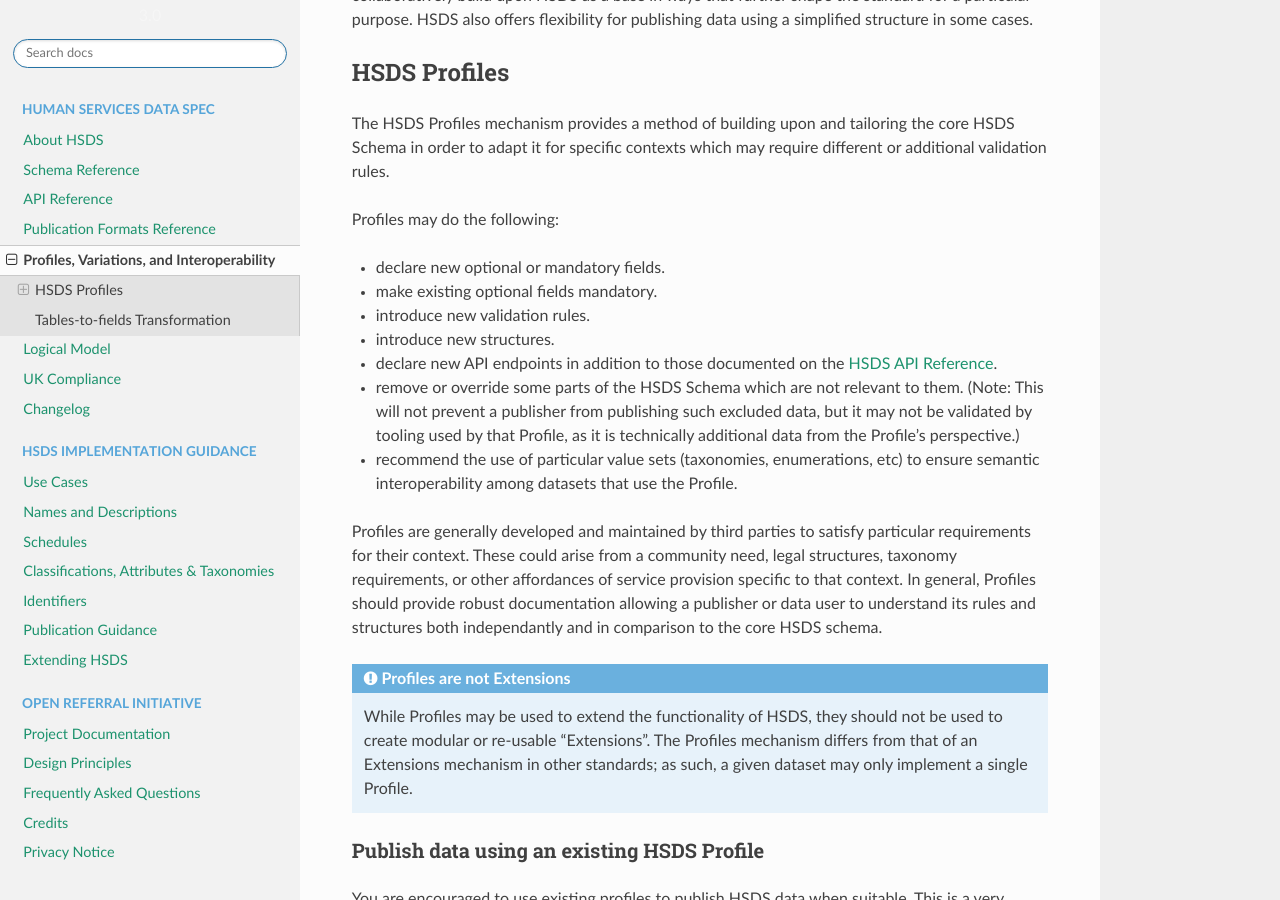
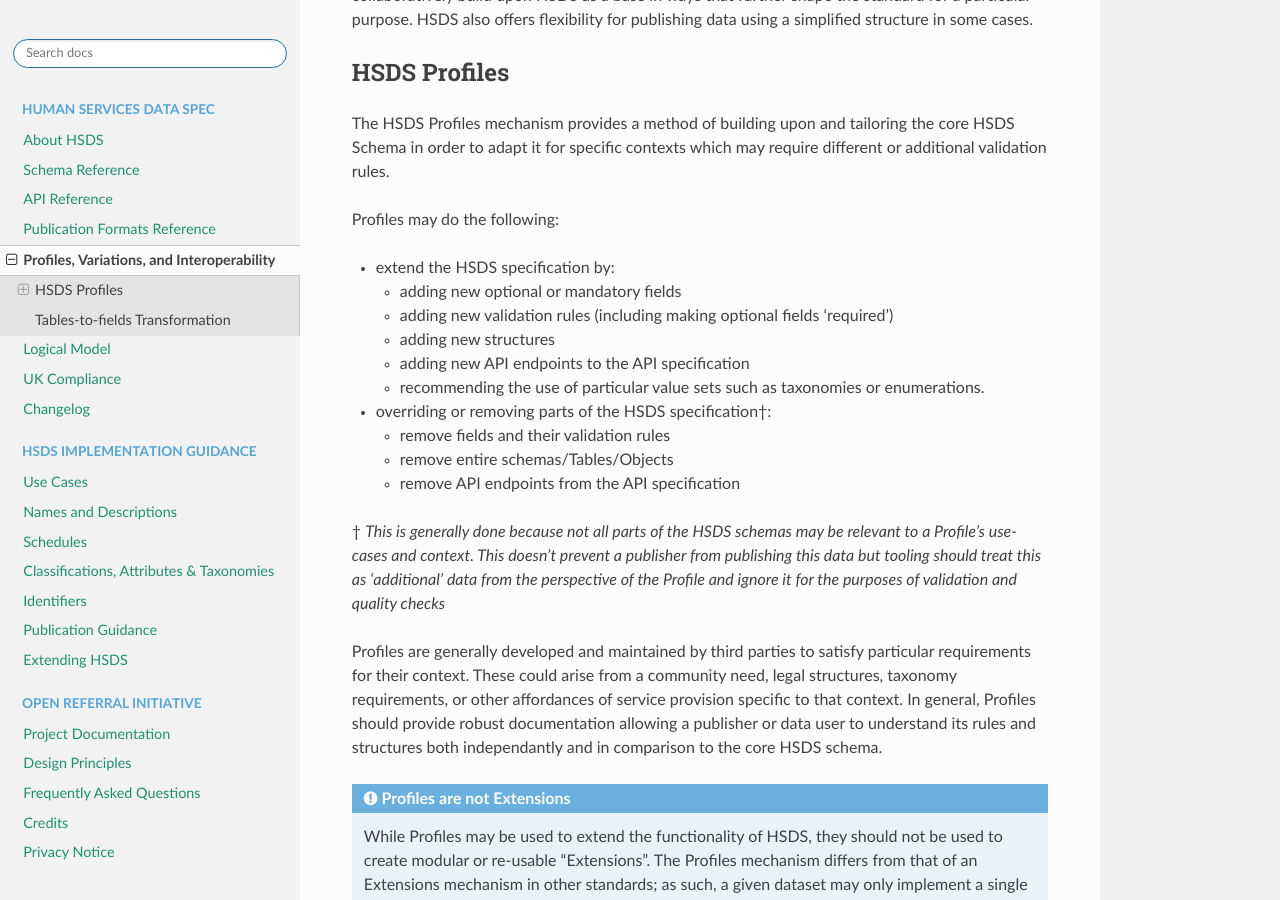
Before and after one commit to openreferral/specification, a Sphinx documentation site: the page built from docs/hsds/variations_interoperability.md, in a window 1280 px wide and 900 px high, scrolled down 440 px. Built offline with Sphinx 7.4.7 and the Read the Docs theme 2.0.0, drawn with Linux system fonts in a browser that asks for light colours; a script that is not in the unit is left out; comment, search, counter and statistics services are not loaded.

Commit message:
refactored bullet list of profile abilities

```diff
--- a/docs/hsds/variations_interoperability.md
+++ b/docs/hsds/variations_interoperability.md
@@ -14,13 +14,18 @@ The HSDS Profiles mechanism provides a method of building upon and tailoring the
 
 Profiles may do the following:
 
-* declare new optional or mandatory fields.
-* make existing optional fields mandatory.
-* introduce new validation rules.
-* introduce new structures.
-* declare new API endpoints in addition to those documented on the [HSDS API Reference](api_reference).
-* remove or override some parts of the HSDS Schema which are not relevant to them. (Note: This will not prevent a publisher from publishing such excluded data, but it may not be validated by tooling used by that Profile, as it is technically additional data from the Profile's perspective.)
-* recommend the use of particular value sets (taxonomies, enumerations, etc) to ensure semantic interoperability among datasets that use the Profile.
+* extend the HSDS specification by:
+  * adding new optional or mandatory fields
+  * adding new validation rules (including making optional fields 'required')
+  * adding new structures
+  * adding new API endpoints to the API specification
+  * recommending the use of particular value sets such as taxonomies or enumerations.
+* overriding or removing parts of the HSDS specification†:
+  * remove fields and their validation rules
+  * remove entire schemas/Tables/Objects
+  * remove API endpoints from the API specification
+
+† *This is generally done because not all parts of the HSDS schemas may be relevant to a Profile's use-cases and context. This doesn't prevent a publisher from publishing this data but tooling should treat this as 'additional' data from the perspective of the Profile and ignore it for the purposes of validation and quality checks*
 
 Profiles are generally developed and maintained by third parties to satisfy particular requirements for their context. These could arise from a community need, legal structures, taxonomy requirements, or other affordances of service provision specific to that context. In general, Profiles should provide robust documentation allowing a publisher or data user to understand its rules and structures both independantly and in comparison to the core HSDS schema.
 
```
